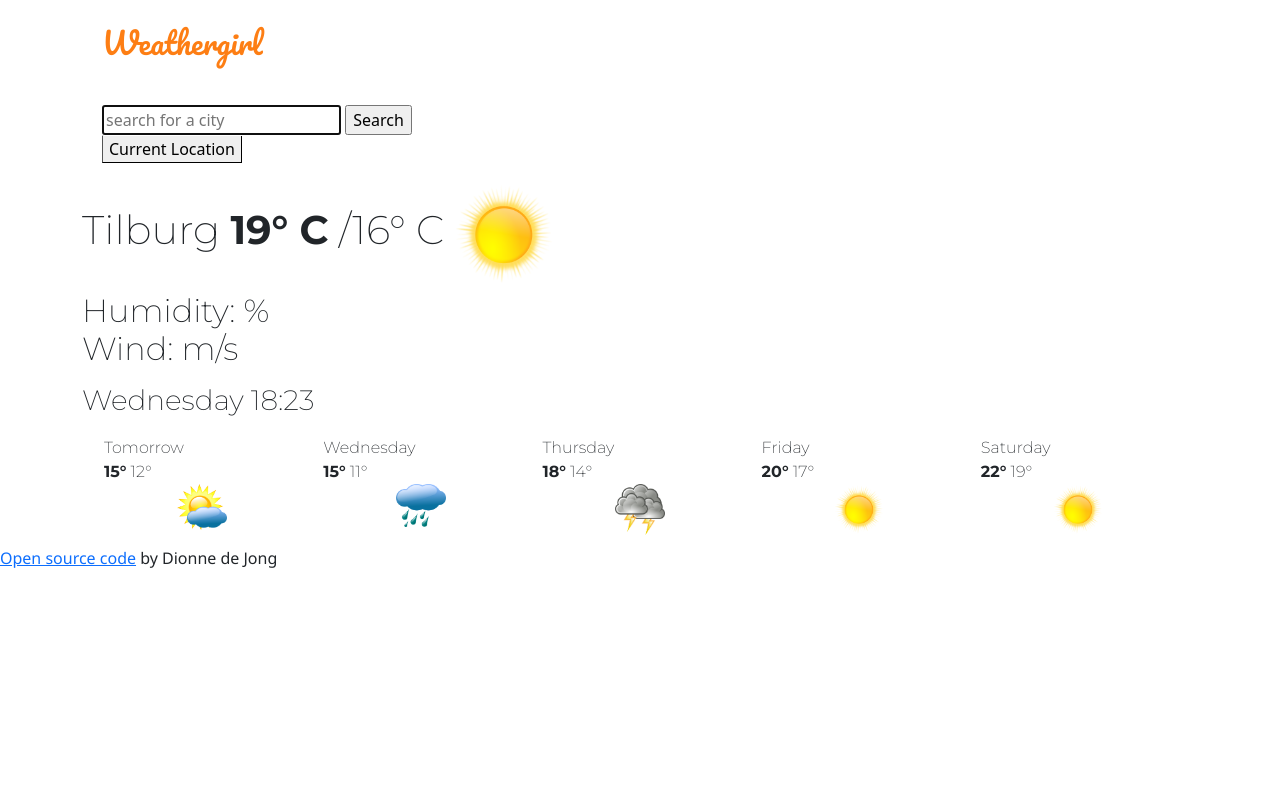
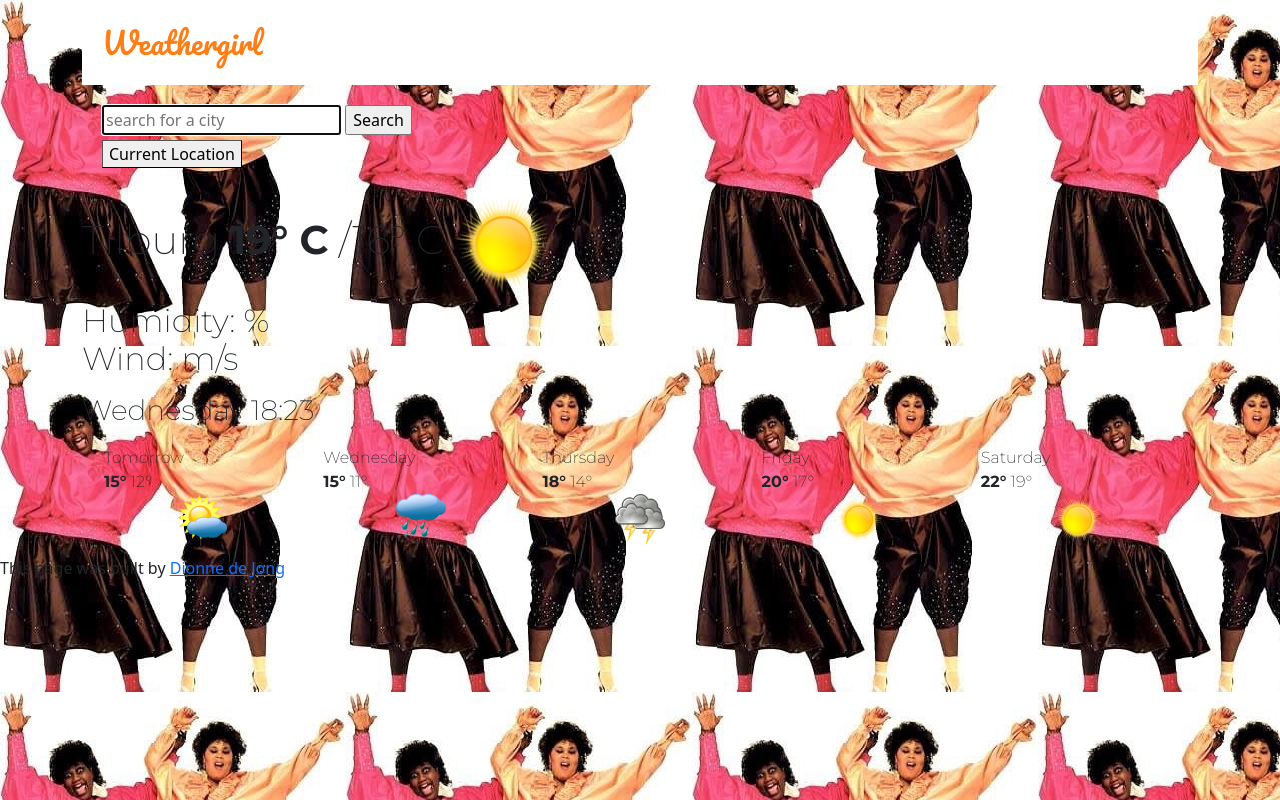
Before and after one commit to Ddejong87/Weathergirl3App, a plain HTML site: page index.html in a window 1280 px wide. Drawn offline with nearby package versions, Linux system fonts and the light colour scheme; no server answers; files whose address does not match are found by name.

Commit message:
added picture and link to instagram

```diff
--- a/index.html
+++ b/index.html
@@ -26,7 +26,7 @@
     <script src="https://unpkg.com/axios/dist/axios.min.js"></script>
 </head>
 
-<body>
+<body background="images/weathergirls.jpg" alt="weathergirls" class="mainImage">
     <div class="container">
         <div class="name">
             Weathergirl
@@ -87,9 +87,8 @@
         </div>
     </div>
     <script src="src/index.js"></script>
-    <P>
-        <a href="https://it-s-rainingmen.netlify.app"> Open source code</a> by Dionne de Jong
-    </P>
+    This page was built by
+    <a href="https://www.instagram.com/dionnevangastel/">Dionne de Jong </a>
 </body>
 
 </html>
--- a/styles.css
+++ b/styles.css
@@ -7,7 +7,7 @@ h1 {
 }
 h2 {
   font-family: "Montserrat", sans-serif;
-  font-weight: 200;
+  font-weight: 20px;
 }
 
 h3 {
@@ -36,8 +36,8 @@ img {
 
 button {
   display: block;
-  padding: auto;
-  margin: 0, 20, 0, 20;
+  padding: 10, 20, 10, 20;
+  margin: 5px 0px 5px 0px;
   border-width: thin;
 }
 .name {
```
Also changed, not shown: src/index.js (renamed from images/src/index.js).
